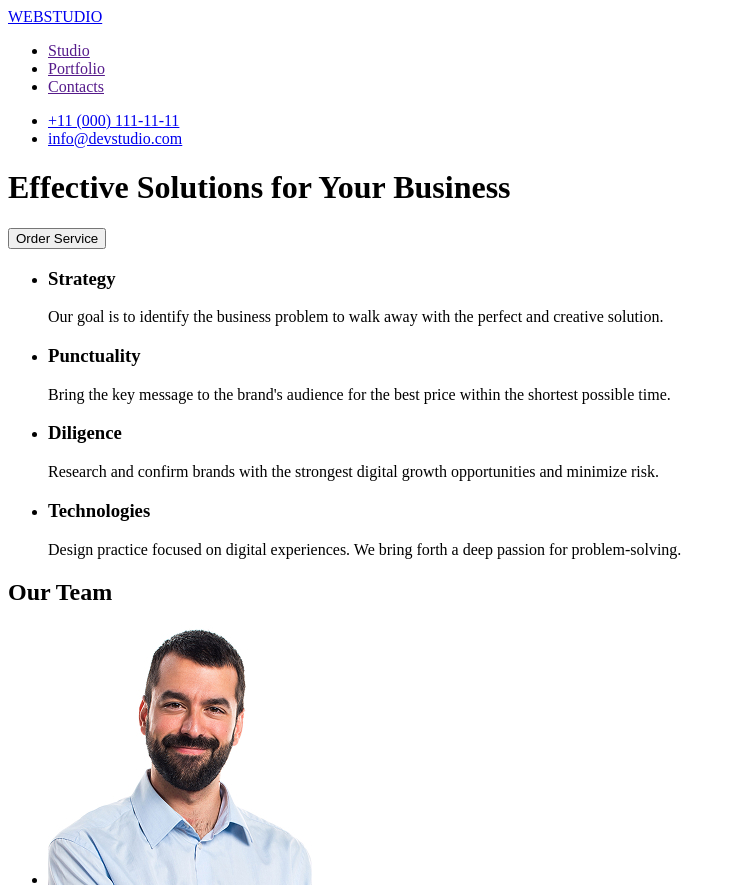
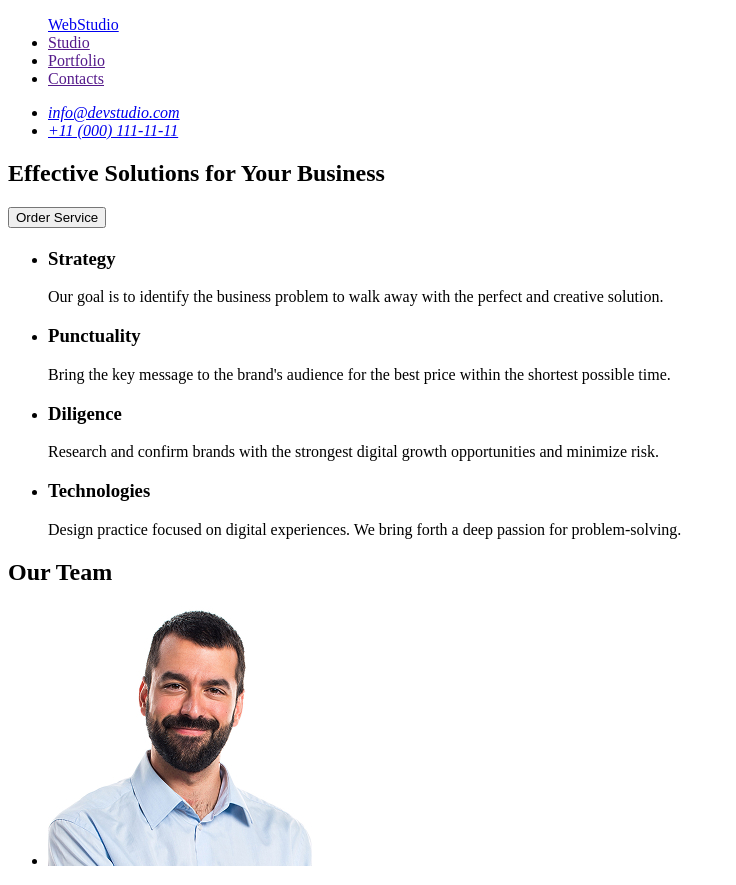
Before and after one commit to EugenePrygaro/goit-markup-hw-01, a plain HTML site: page index.html in a window 1280 px wide. Shown: the top 885 px of the page, without its empty margins (0-736 px from the left). Drawn offline with Linux system fonts and the light colour scheme.

Commit message:
hw1 correction №1

```diff
--- a/index.html
+++ b/index.html
@@ -9,23 +9,28 @@
 </head>
 <body>
     <header>
-        <a href="index.html">WEBSTUDIO</a>
         <nav>
             <ul>
+                <a href="./index.html">WebStudio</a>
                 <li><a href="">Studio</a></li>
                 <li><a href="">Portfolio</a></li>
                 <li><a href="">Contacts</a></li>
             </ul>
         </nav>
-        <ul>
-            <li><a href="tel:+110001111111">+11 (000) 111-11-11</a></li>
-            <li><a href="mailto:info@devstudio.com">info@devstudio.com</a></li>
-        </ul>
+        <address>
+            <ul>
+                <li><a href="mailto:info@devstudio.com">info@devstudio.com</a></li>
+                <li><a href="tel:+110001111111">+11 (000) 111-11-11</a></li>
+            </ul>
+        </address>
     </header>
     <main>
-        <h1>Effective Solutions for Your Business</h1>
-        <button type="button">Order Service</button>
         <section>
+            <h1>Effective Solutions for Your Business</h1>
+            <button type="button">Order Service</button>
+        </section>
+        <section>
+            <h2></h2>
             <ul>
                 <li>
                     <h3>Strategy</h3>
@@ -73,7 +78,7 @@
         </section>
     </main>
     <footer>
-        <a href="index.html">WEBSTUDIO</a>
+        <a href="./index.html">WebStudio</a>
         <p>Increase the flow of customers and sales for your business with digital marketing & growth solutions.</p>
     </footer>
 </body>
```
Also changed, not shown: images/logo.png (added).
